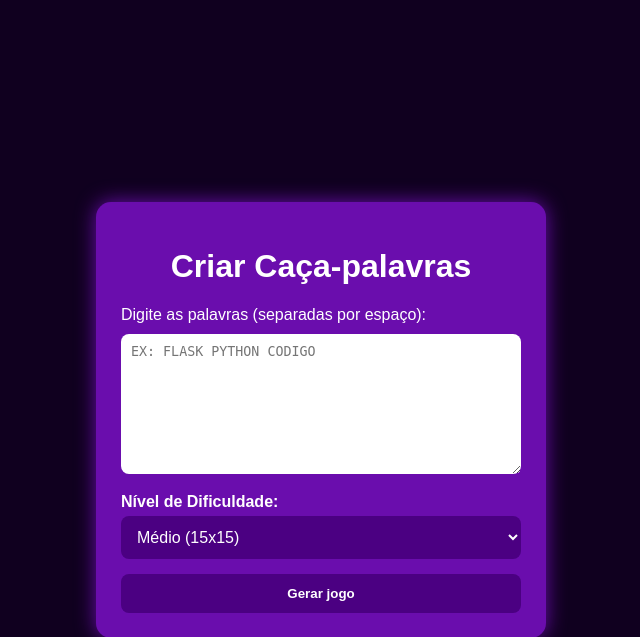
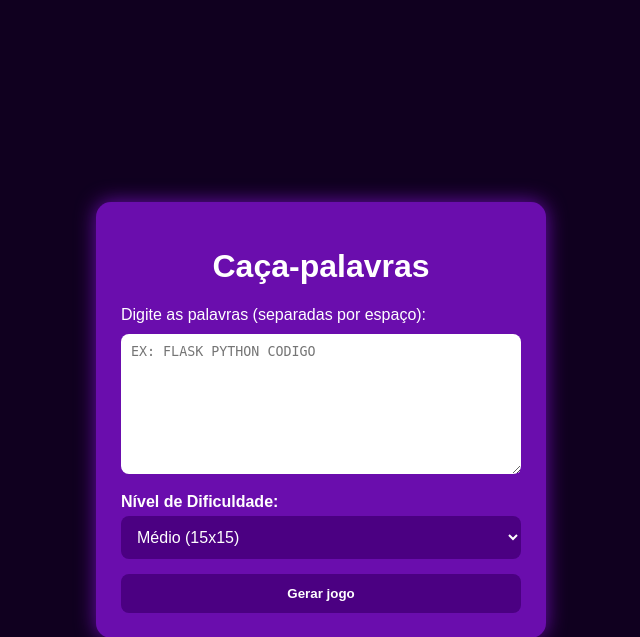
Before and after one commit to arebecadev23/caca_palavras, a Flask app: page / in a window 1280 px wide. Shown: the top 637 px of the page, without its empty margins (319-959 px from the left). Run offline with Flask 3, Linux system fonts and the light colour scheme.

Commit message:
ajuste de cores

```diff
--- a/static/style.css
+++ b/static/style.css
@@ -136,7 +136,7 @@ h1 { text-align: center; }
     transform: translate(-50%, -50%);
     text-align: center;
     font-size: 28px;
-    background: #00ffae;
+    background: #701da3e6;
     color: black;
     padding: 30px;
     border-radius: 12px;
--- a/templates/index.html
+++ b/templates/index.html
@@ -8,7 +8,7 @@
 <body class="inicio">
 
     <div class="card">
-        <center><h1>Criar Caça-palavras</h1></center>
+        <center><h1>Caça-palavras</h1></center>
         <form action="/gerar" method="POST">
             <label>Digite as palavras (separadas por espaço):</label>
             <textarea name="palavras" required placeholder="EX: FLASK PYTHON CODIGO"></textarea>
```
